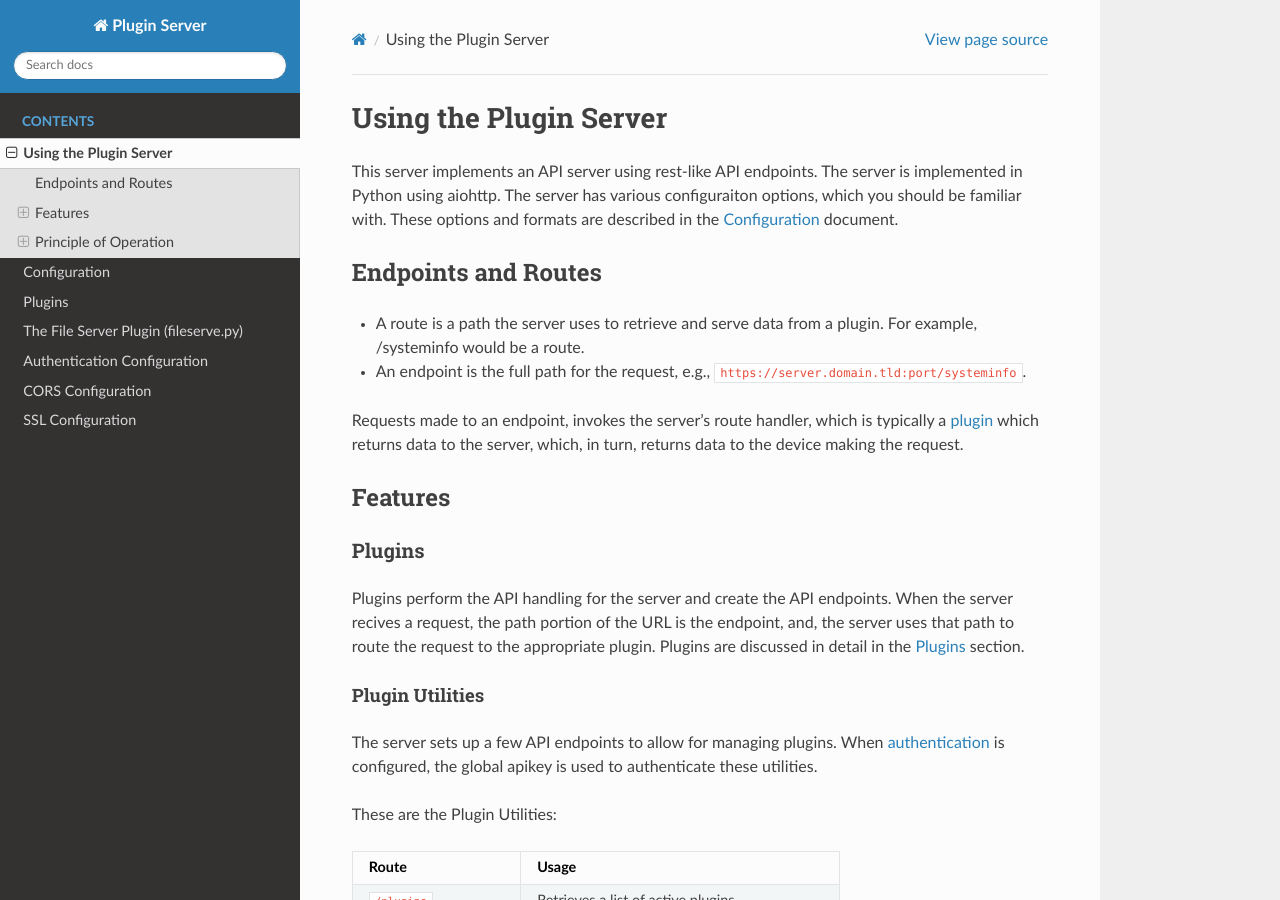
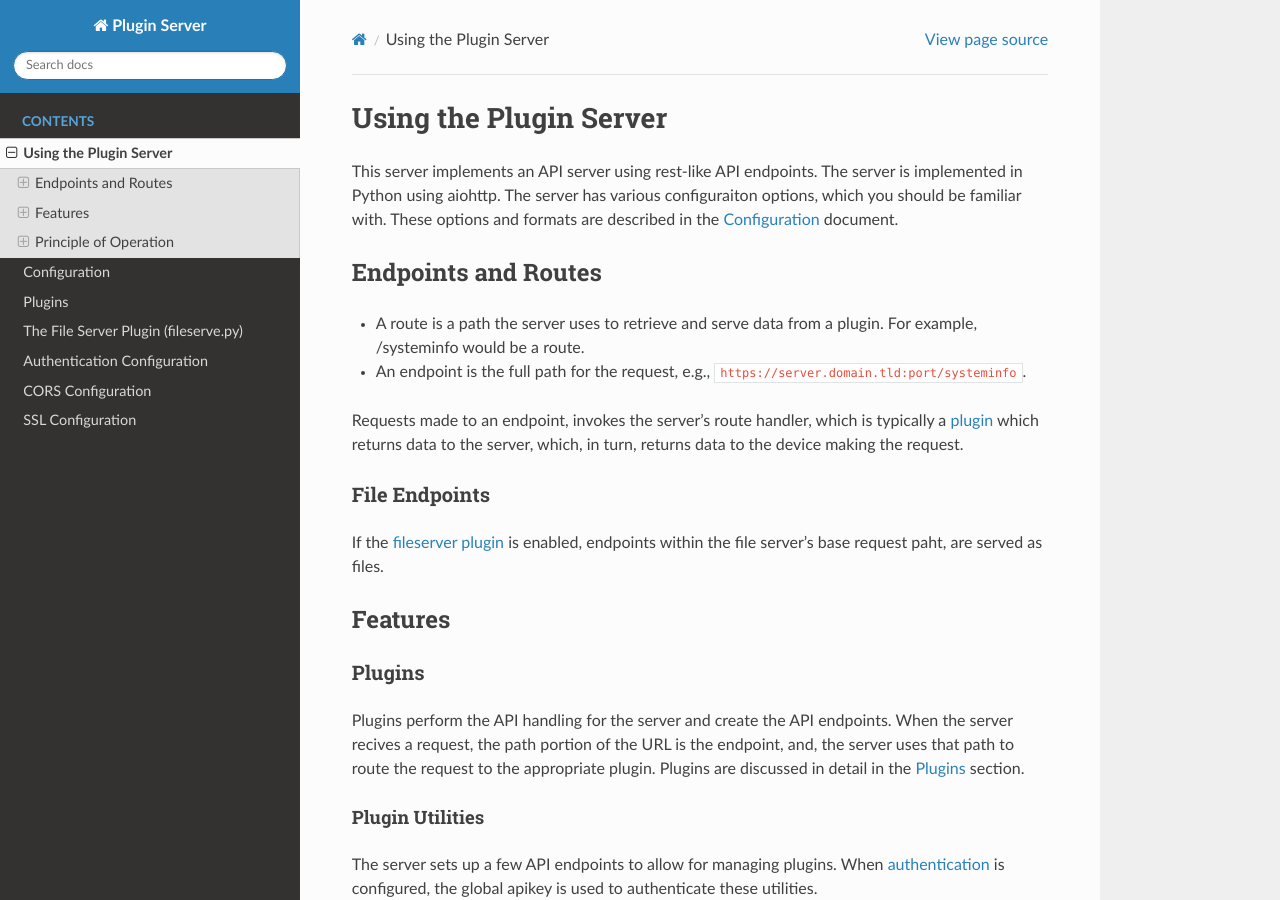
Before and after one commit to nicciniamh/pluginserver, a Sphinx documentation site: the page built from docs/Usage.md, in a window 1280 px wide and 900 px high. Built offline with Sphinx 7.4.7 and the Read the Docs theme 3.1.0, drawn with Linux system fonts in a browser that asks for light colours.

Commit message:
modified usage to describe file endpoints

```diff
--- a/docs/Usage.md
+++ b/docs/Usage.md
@@ -10,6 +10,9 @@ The server has various configuraiton options, which you should be familiar with.
 * An endpoint is the full path for the request, e.g., `https://server.domain.tld:port/systeminfo`.
 
 Requests made to an endpoint, invokes the server's route handler, which is typically a [plugin](Plugins.md) which returns data to the server, which, in turn, returns data to the device making the request.
+
+#### File Endpoints
+If the [fileserver plugin](Fileserver.md) is enabled, endpoints within the file server's base request paht, are served as files.
 
 ## Features
 
```
